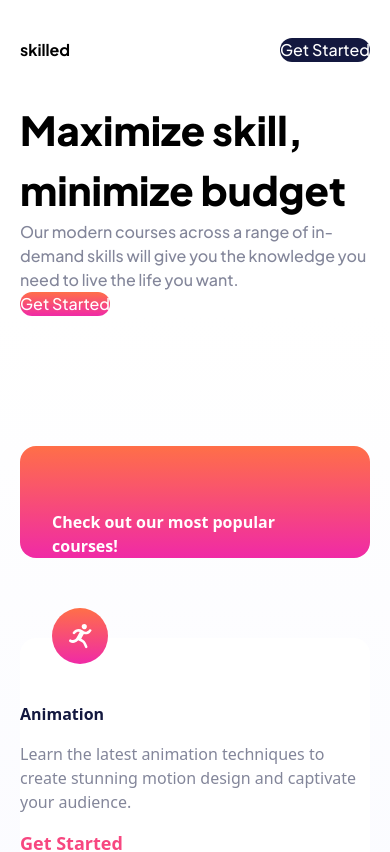
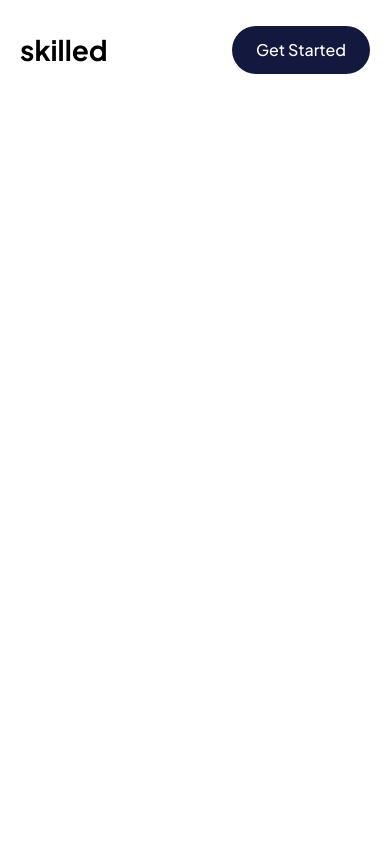
Before and after one commit to alvaro-frontend-mentor-projects/skilled-e-learning-landing-page, a React (Create React App) app: page / in a window 390 px wide. Shown: the top 852 px of the page. Built offline with nearby package versions, Linux system fonts and the light colour scheme.

Commit message:
mobile navbar comleted

```diff
--- a/src/components/Navbar.js
+++ b/src/components/Navbar.js
@@ -3,10 +3,10 @@ import React from 'react'
 const Navbar = () => {
   return (
     <div className='flex flex-row h-[100px] justify-between items-center mx-[20px] md:mx-[40px] lg:mx-[160px] '>
-        <h1 className='font-Jakarta font-[700] md:text-[28px] lg:text-[35px]'>
+        <h1 className='font-Jakarta font-[700] sm:text-[28px] md:text-[28px] lg:text-[35px]'>
           skilled
         </h1>
-        <button className='font-Jakarta md:text-[16px] lg:text-[18px] text-white bg-fmDarkBlue hover:bg-fmLightBlue md:px-6 md:py-3 lg:px-8 lg:py-3.5 rounded-full '>
+        <button className='font-Jakarta sm:text-[16px] md:text-[16px] lg:text-[18px] text-white bg-fmDarkBlue hover:bg-fmLightBlue sm:px-6 sm:py-3 md:px-6 md:py-3 lg:px-8 lg:py-3.5 rounded-full '>
           Get Started
         </button>
     </div>
--- a/src/pages/MainPage.js
+++ b/src/pages/MainPage.js
@@ -13,7 +13,7 @@ const MainPage = () => {
     <>
 
         {/* HERO SECTION */}
-        <div className=' flex flex-row mx-[20px] md:mx-[40px] lg:mx-[160px]  md:h-[440px] lg:h-[640px]'>
+        <div className=' hidden flex flex-row mx-[20px] md:mx-[40px] lg:mx-[160px]  md:h-[440px] lg:h-[640px]'>
             {/* Left Column */}
             <div className='flex flex-col md:gap-6 lg:gap-10 md:w-[62%] lg:w-[50%] justify-center md:pr-[20px] lg:pr-[100px]'>
                 <h1 className='font-Jakarta font-[800] text-[40px] lg:text-[56px] md:leading-[50px] lg:leading-[70.5px]'>
@@ -39,7 +39,7 @@ const MainPage = () => {
 
 
         {/* FEATURES SECTION */}
-        <div className='bg-gradient-to-b from-[#FFFFFF] to-[#F0F1FF] z-0'>
+        <div className='hidden bg-gradient-to-b from-[#FFFFFF] to-[#F0F1FF] z-0'>
             <div className='mx-[20px] md:mx-[40px] lg:mx-[160px] pb-[140px]  pt-[130px] grid md:grid-cols-2 lg:grid-cols-3 gap-x-8 gap-y-20'>
                 {/* Box 1 */}
                 <div className='relative md:h-[259px] lg:h-[322px] rounded-2xl bg-gradient-to-t from-[#F02AA6] to-[#FF6F48] pl-8 pr-16 pt-16'>
@@ -151,7 +151,7 @@ const MainPage = () => {
         </div>
 
         {/* FOOTER SECTION */}
-        <div className='flex flex-row h-[120px] justify-between items-center bg-fmDarkBlue px-[20px] md:px-[40px] lg:px-[160px]'>
+        <div className='hidden flex flex-row h-[120px] justify-between items-center bg-fmDarkBlue px-[20px] md:px-[40px] lg:px-[160px]'>
             <h1 className='font-Jakarta font-[700] text-[35px] text-white'>
             skilled
             </h1>
```
